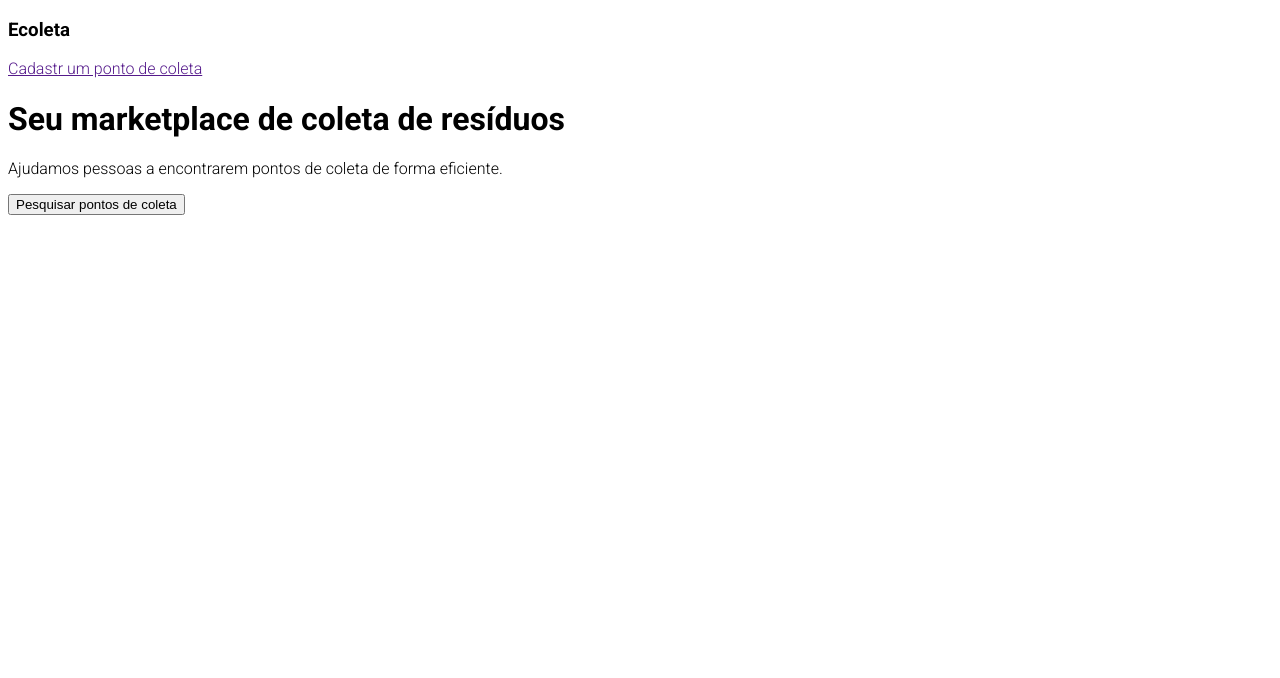
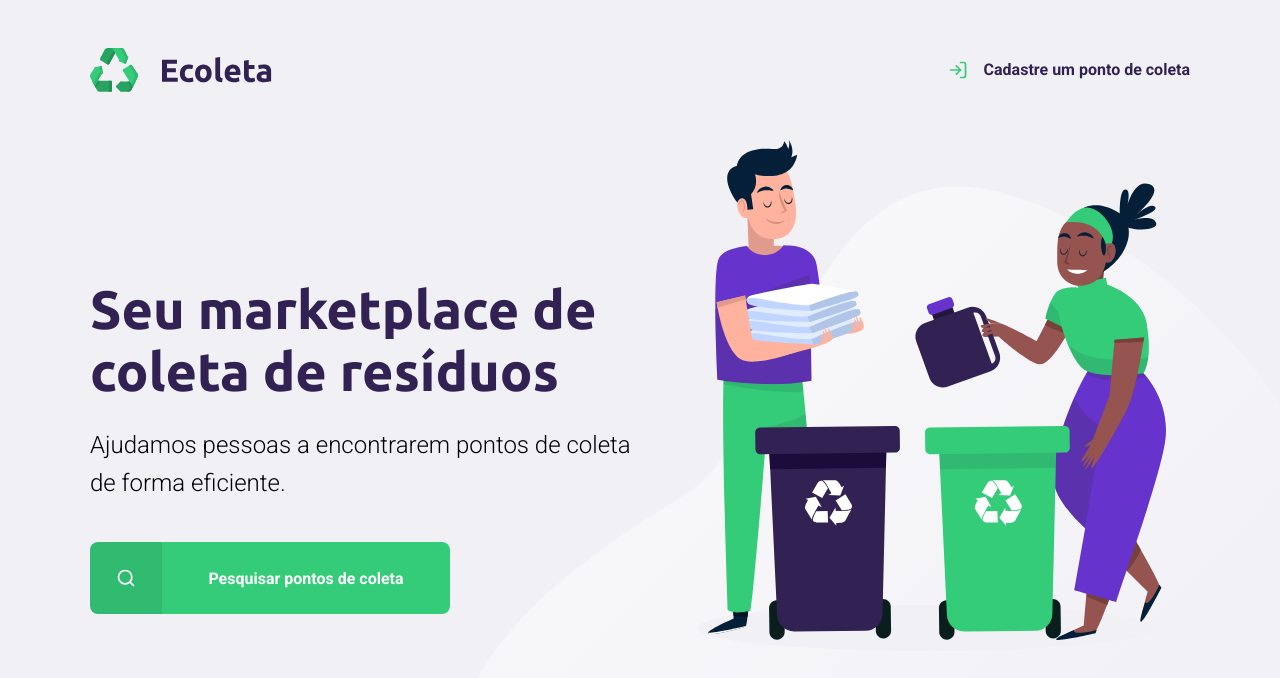
Before and after one commit to paulinhoteixeira/ecoleta, a plain HTML site: page index.html in a window 1280 px wide. Drawn offline with Linux system fonts and the light colour scheme.

Commit message:
page-home

```diff
--- a/index.html
+++ b/index.html
@@ -8,21 +8,42 @@
 
   <link rel="preconnect" href="https://fonts.googleapis.com">
   <link rel="preconnect" href="https://fonts.gstatic.com" crossorigin>
-  <link href="https://fonts.googleapis.com/css2?family=Roboto:wght@300;700&display=swap" rel="stylesheet">
+  <link href="https://fonts.googleapis.com/css2?family=Roboto:wght@300;700&family=Ubuntu:wght@700&display=swap"
+    rel="stylesheet">
 
   <link rel="stylesheet" href="style.css">
 </head>
 
 
 <body>
-  <h3>Ecoleta</h3>
 
-  <a href="">Cadastr um ponto de coleta</a>
-  <h1>Seu marketplace de coleta de resíduos</h1>
+  <div id="page-home">
+    <div class="content">
+      <header>
+        <img src="/assets/logo.svg" alt="Logomarca">
 
-  <p>Ajudamos pessoas a encontrarem pontos de coleta de forma eficiente.</p>
+        <a href="">
+          <span></span>
+          Cadastre um ponto de coleta
+        </a>
 
-  <button>Pesquisar pontos de coleta</button>
+      </header>
+
+      <main>
+        <h1>Seu marketplace de coleta de resíduos</h1>
+
+        <p>Ajudamos pessoas a encontrarem pontos de coleta de forma eficiente.</p>
+
+        <a href="#"><span></span><strong>Pesquisar pontos de coleta</strong> </a>
+
+
+      </main>
+
+
+    </div>
+
+  </div>
+
 </body>
 
 </html>
--- a/style.css
+++ b/style.css
@@ -1,3 +1,161 @@
-html{
-  font-family: 'Roboto', sans-serif;
+:root {
+  --title-color: #322153;
+  --primary-color: #34cb79;
 }
+
+* {
+  margin: 0;
+  padding: 0;
+}
+
+html {
+  font-family: "Roboto", sans-serif;
+}
+
+body {
+  background: #f0f0f5;
+  -webkit-font-smoothing: antialiased;
+}
+
+a {
+  text-decoration: none;
+}
+
+h1,
+h2,
+h3,
+h4,
+h5,
+h6 {
+  color: var(--title-color);
+  font-family: "Ubuntu", sans-serif;
+}
+
+#page-home {
+  height: 100vh;
+  background: url("assets/home-background.svg") no-repeat;
+  background-position: 35vw bottom;
+}
+
+#page-home .content {
+  width: 90%;
+  max-width: 1100px;
+  margin: 0 auto;
+
+  height: 100%;
+
+  display: flex;
+  flex-direction: column;
+}
+
+#page-home header {
+  margin-top: 48px;
+  display: flex;
+  align-items: center;
+  justify-content: space-between;
+}
+
+#page-home header a {
+  display: flex;
+  color: var(--title-color);
+
+  font-weight: 700;
+}
+
+#page-home header a span {
+  margin-right: 16px;
+  background-image: url("/assets/log-in.svg");
+
+  width: 20px;
+  height: 20px;
+}
+
+#page-home main {
+  max-width: 560px;
+
+  display: flex;
+  flex: 1;
+  flex-direction: column;
+  justify-content: center;
+}
+
+#page-home main h1 {
+  font-size: 54px;
+}
+
+#page-home main p {
+  font-size: 24px;
+  line-height: 38px;
+  margin-top: 24px;
+}
+
+#page-home main a {
+  width: 100%;
+  max-width: 360px;
+  height: 72px;
+
+  border-radius: 8px;
+
+  display: flex;
+  align-items: center;
+
+  margin-top: 40px;
+
+  background: var(--primary-color);
+
+  transition: 400ms;
+}
+
+#page-home main a:hover {
+  background-color: #2fb86e;
+}
+
+#page-home main a span {
+  width: 72px;
+  height: 72px;
+  background-color: rgba(0, 0, 0, 0.08);
+
+  border-bottom-left-radius: 8px;
+  border-top-left-radius: 8px;
+
+  display: flex;
+  align-items: center;
+  justify-content: center;
+}
+
+span::after {
+  content: "";
+  background-image: url("/assets/search.svg");
+
+  width: 20px;
+  height: 20px;
+}
+
+#page-home main a strong {
+  flex: 1;
+  color: white;
+  text-align: center;
+}
+
+@media (max-width: 900px) {
+  #page-home {
+    background-position-x: 70vw;
+  }
+
+  #page-home .content {
+    align-items: center;
+    text-align: center;
+  }
+
+  #page-home header a {
+    position: absolute;
+    bottom: 48px;
+
+    left: 50%;
+    transform: translateX(-50%);
+  }
+
+  #page-home main {
+    align-items: center;
+  }
+}
```
Also changed, not shown: assets/arrow-left.svg (added), assets/baterias.svg (added), assets/check.svg (added), assets/eletronicos.svg (added), assets/home-background.svg (added), assets/lampadas.svg (added), assets/log-in.svg (added), assets/logo.svg (added), assets/oleo.svg (added), assets/organicos.svg (added), assets/papeis-papelao.svg (added), assets/search.svg (added), assets/x.svg (added).
